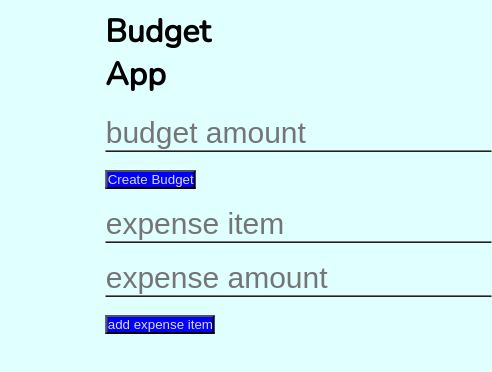
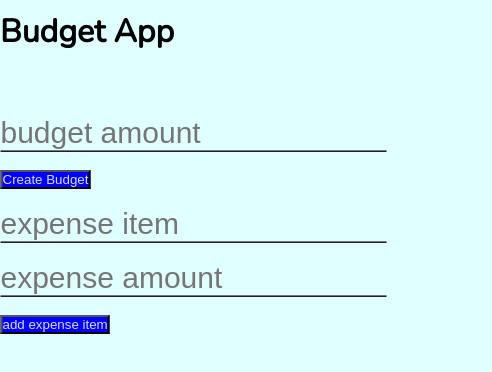
Before and after one commit to raymanl33/1620-Make-Up, a plain HTML site: page index.html in a window 390 px wide. Shown: the whole page, 492 px wide, since content can reach past the window. Drawn offline with nearby package versions, Linux system fonts and the light colour scheme.

Commit message:
fix media query issue

```diff
--- a/CSS/style.css
+++ b/CSS/style.css
@@ -75,8 +75,8 @@ ul {
 
 .container {
         display: grid;
-        /* grid-template-columns: 1fr 1fr 1fr; */
-        grid-template-columns: minmax(30ch, 50ch);
+        /* grid-template-columns: 1fr; */
+        grid-template-columns: minmax(10ch, 20ch);
         grid-template-rows: 1rem 1fr 1fr;
         /* grid-template-columns: repeat(4, 25%);
         grid-template-rows: 3ch auto minmax(50%, 60px); */
@@ -102,12 +102,19 @@ ul {
 
 h1 {
     grid-area: h;
-    grid-column: 1/-5;
+    /* grid-column: 1/-10; */
+    transform: translate(0px);
+    /* grid-column: auto; */
+
 
 }
 
 .form {
     grid-area: s;
+    grid-column: auto;
+
+    /* align-items: center;
+    justify-self: center; */
 }
 
 /* .budget {
```
